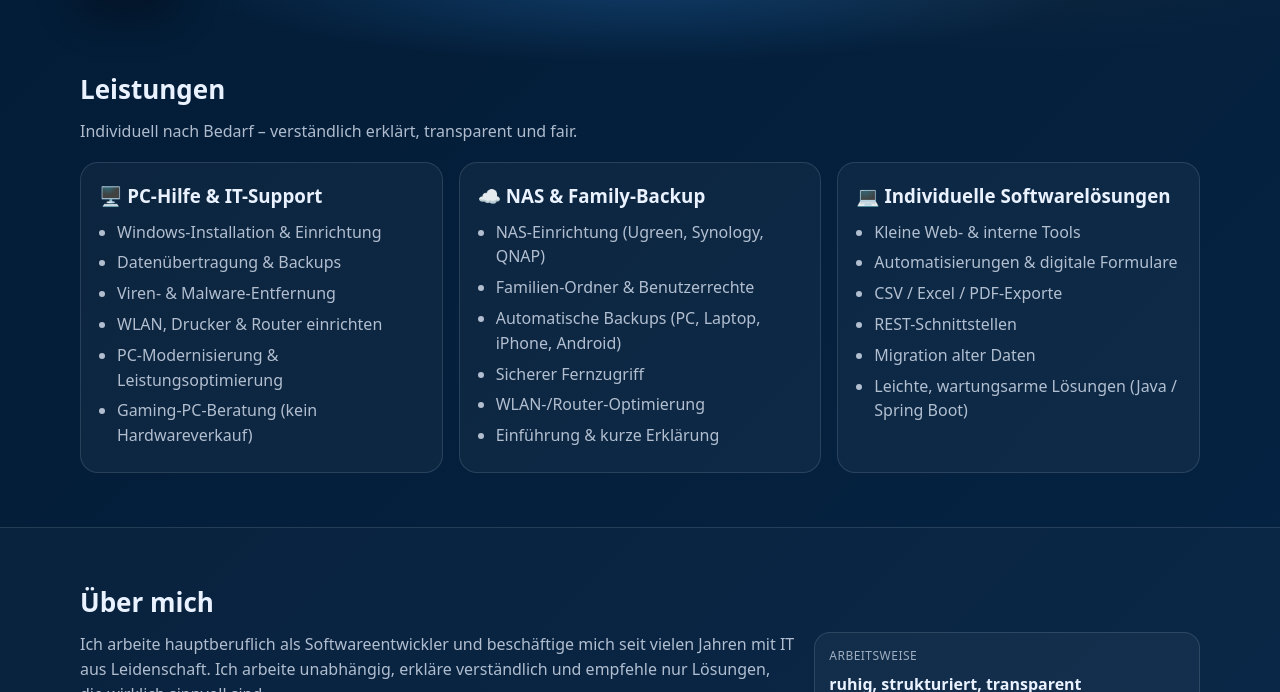
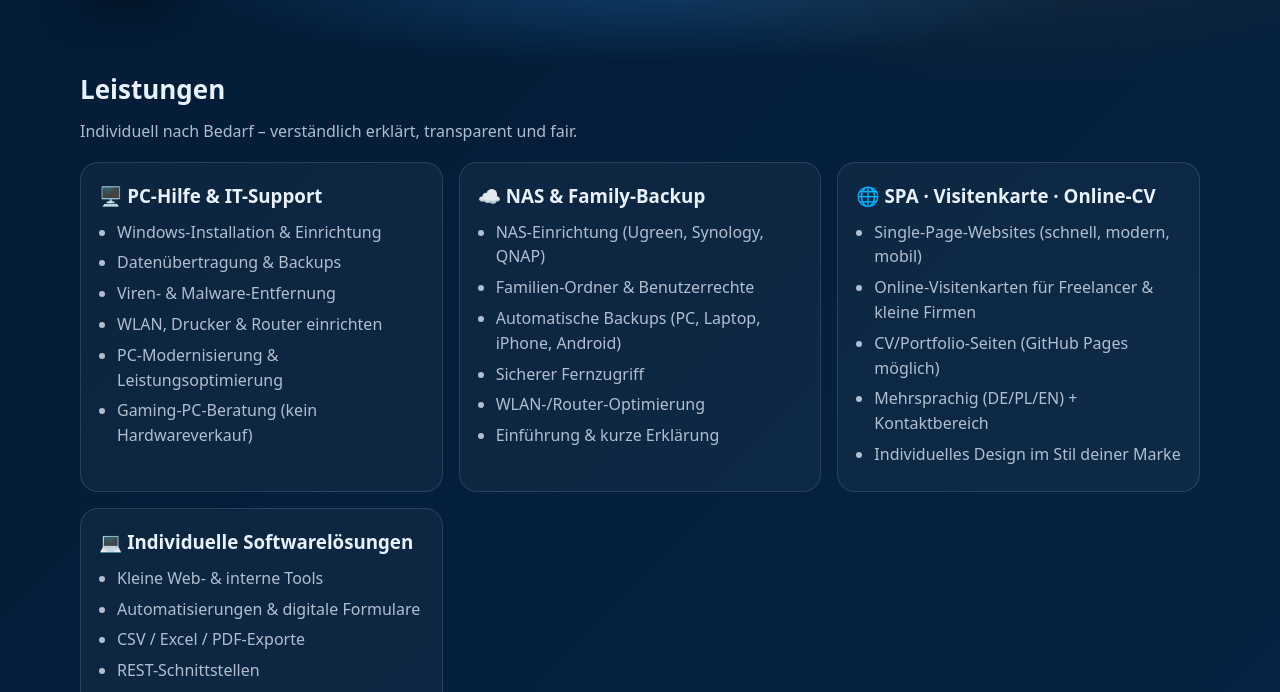
Before and after one commit to RadoslawDebosz/radoIT, a plain HTML site: page index.html in a window 1280 px wide. Shown: the part 592-1284 px from the top of the page. Drawn offline with Linux system fonts and the light colour scheme.

Commit message:
Add new article section for web services

```diff
--- a/index.html
+++ b/index.html
@@ -98,6 +98,16 @@
               <li data-i18n="services.nas.4">Sicherer Fernzugriff</li>
               <li data-i18n="services.nas.5">WLAN-/Router-Optimierung</li>
               <li data-i18n="services.nas.6">Einführung & kurze Erklärung</li>
+            </ul>
+          </article>
+          <article class="tile">
+            <h3 data-i18n="services.web.title">🌐 SPA · Visitenkarte · Online-CV</h3>
+            <ul>
+              <li data-i18n="services.web.1">Single-Page-Websites (schnell, modern, mobil)</li>
+              <li data-i18n="services.web.2">Online-Visitenkarten für Freelancer & kleine Firmen</li>
+              <li data-i18n="services.web.3">CV/Portfolio-Seiten (GitHub Pages möglich)</li>
+              <li data-i18n="services.web.4">Mehrsprachig (DE/PL/EN) + Kontaktbereich</li>
+              <li data-i18n="services.web.5">Individuelles Design im Stil deiner Marke</li>
             </ul>
           </article>
 
```
